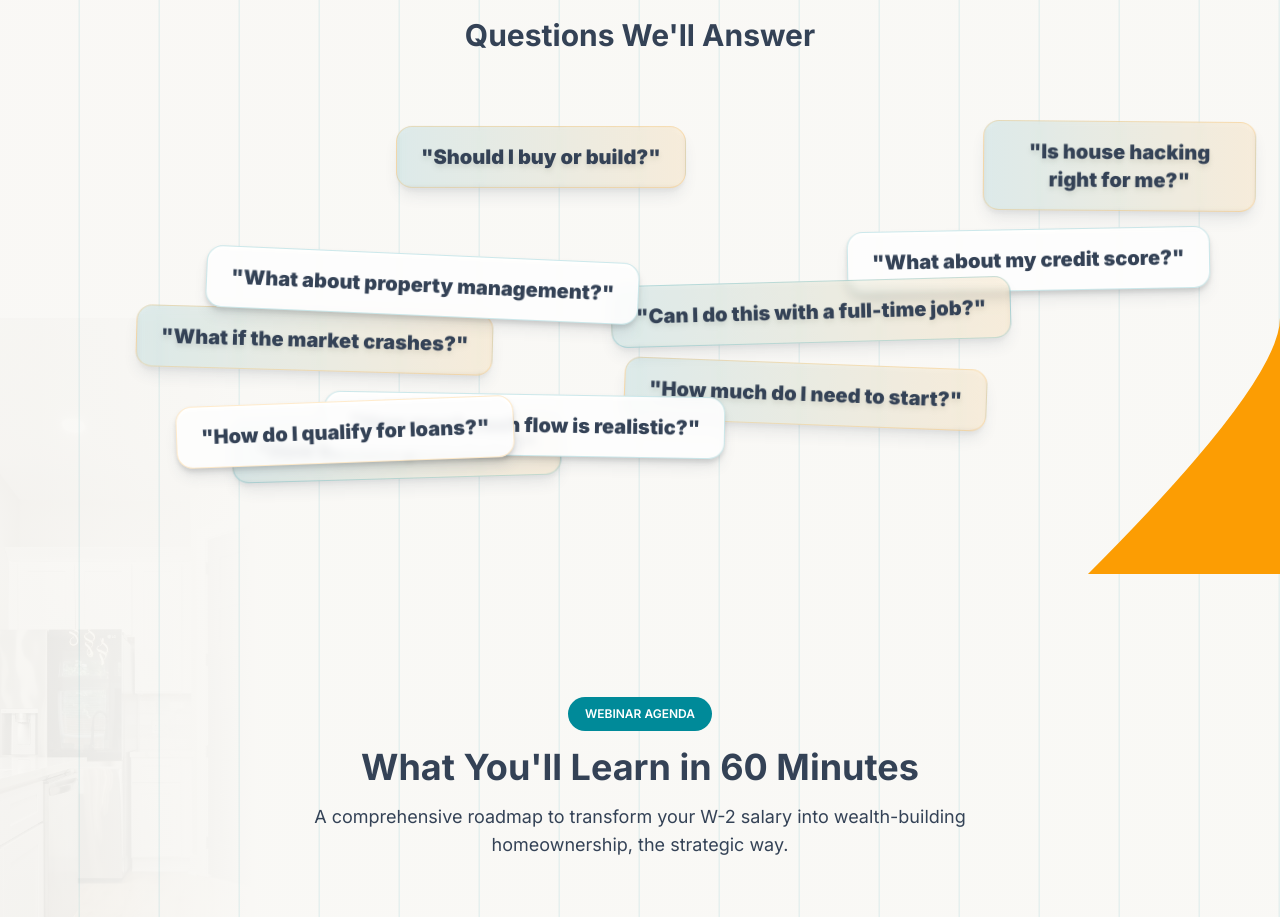
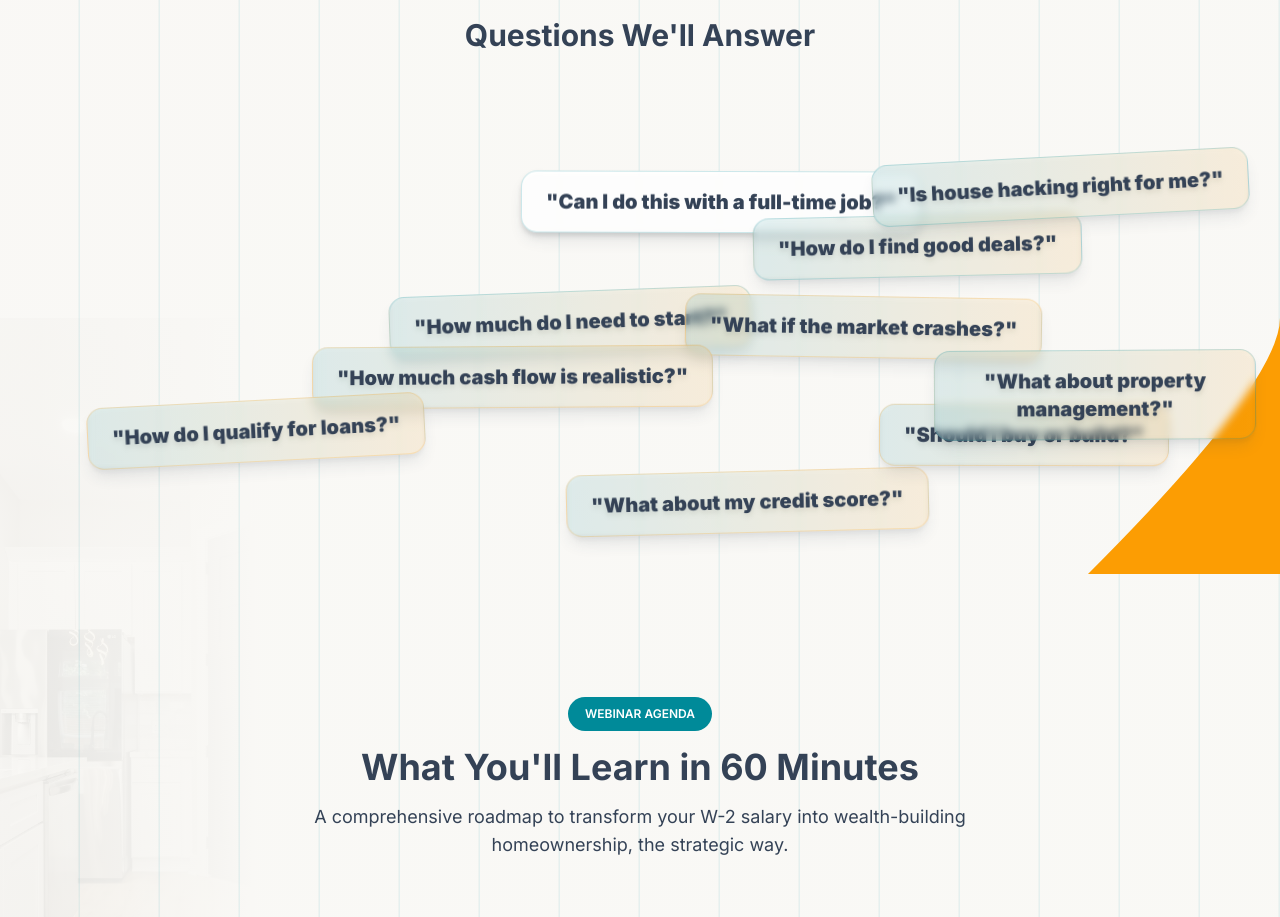
Before and after one commit to Multiculture-Mortgage/w2towealth-webinar-landingpg, a React (Vite) app: page / in a window 1280 px wide. Shown: the part 1320-2237 px from the top of the page. Built offline with nearby package versions, Linux system fonts and the light colour scheme; a web font is replaced by a local one.

Commit message:
Improve question cloud spacing

```diff
--- a/src/components/BenefitsSection.tsx
+++ b/src/components/BenefitsSection.tsx
@@ -76,12 +76,25 @@ const BenefitsSection = () => {
       for (let i = 0; i < questions.length; i++) {
         let attempts = 0;
         let position;
+        let isValidPosition = false;
 
         do {
-          const top = Math.random() * 80; // 0-80% from top
-          const left = Math.random() * 80; // 0-80% from left
+          const top = Math.random() * 70 + 5; // 5-75% from top for better spacing
+          const left = Math.random() * 70 + 5; // 5-75% from left for better spacing
           const rotation = (Math.random() - 0.5) * 6; // -3 to 3 degrees
 
+          // Estimated dimensions for collision detection (in percentage)
+          const estimatedWidth = 20; // roughly 20% of container width
+          const estimatedHeight = 8; // roughly 8% of container height
+
+          // Check for overlaps with existing positions
+          isValidPosition = usedAreas.every(area => {
+            const horizontalClear = (left > area.x + area.width) || (left + estimatedWidth < area.x);
+            const verticalClear = (top > area.y + area.height) || (top + estimatedHeight < area.y);
+            return horizontalClear || verticalClear;
+          });
+
+          if (isValidPosition || attempts > 100) {
             position = {
               top: `${top}%`,
               left: `${left}%`,
@@ -95,10 +108,21 @@ const BenefitsSection = () => {
               animationDelay: `${i * 0.1}s`
             };
 
+            // Add this position to used areas
+            usedAreas.push({
+              x: left,
+              y: top,
+              width: estimatedWidth,
+              height: estimatedHeight
+            });
+          }
+
           attempts++;
-        } while (attempts < 50); // Prevent infinite loop
+        } while (!isValidPosition && attempts < 100);
 
+        if (position) {
           positions.push(position);
+        }
       }
 
       return positions;
```
Lines whose indentation alone changed are shown as unchanged.
